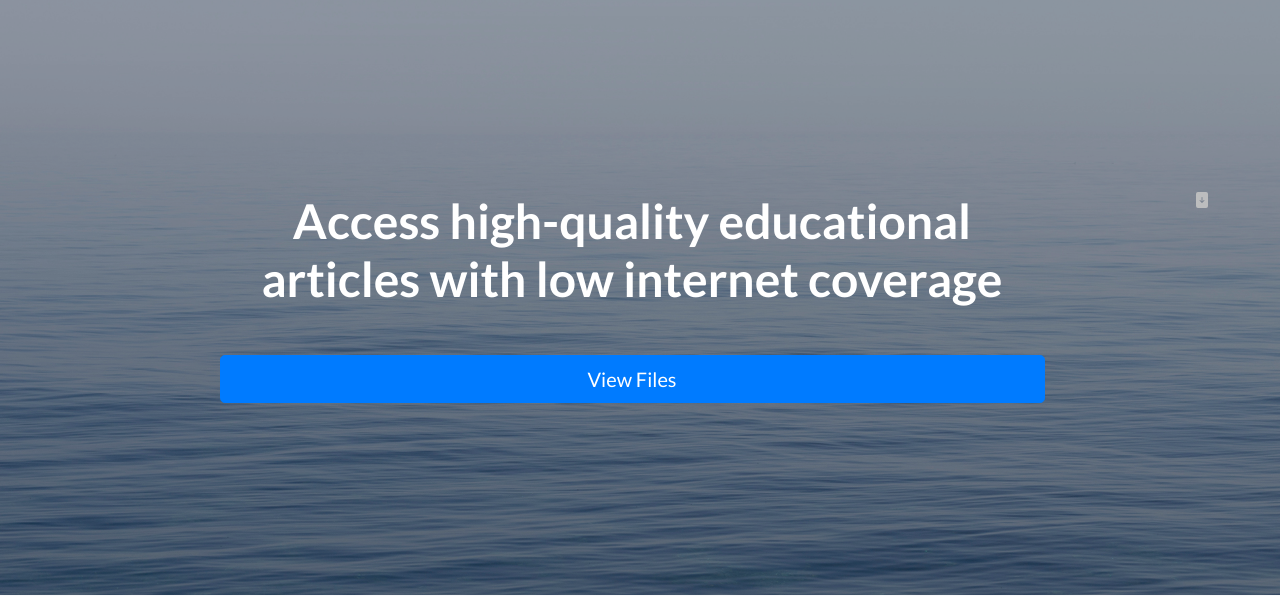
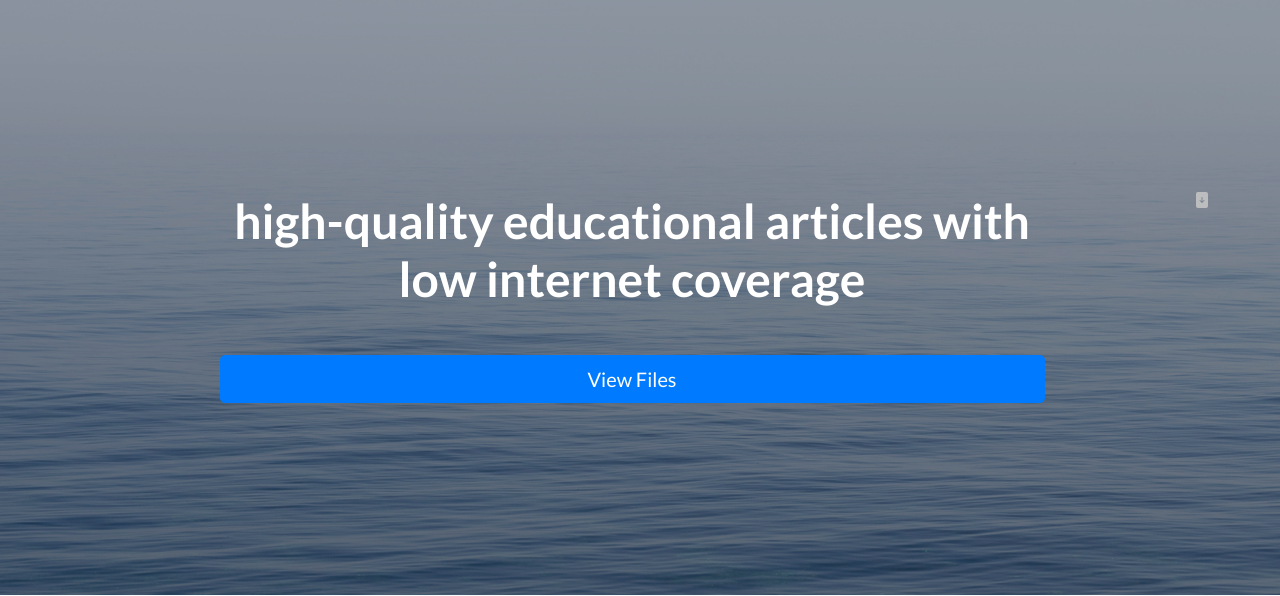
Before and after one commit to jrcrespoh/CompressMe, a Flask app: page / in a window 1280 px wide. Shown: the part 56-652 px from the top of the page. Run offline with Flask 2, Linux system fonts and the light colour scheme; some libraries are stand-ins or nearby versions.

Commit message:
index update

```diff
--- a/project/templates/index.html
+++ b/project/templates/index.html
@@ -39,7 +39,7 @@
     <div class="container">
       <div class="row">
         <div class="col-xl-9 mx-auto">
-          <h1 class="mb-5">Access high-quality educational articles with low internet coverage</h1>
+          <h1 class="mb-5"> high-quality educational articles with low internet coverage</h1>
 		  <a class="btn btn-primary btn-lg btn-block" href="files">View Files</a>
         </div>
 
```
